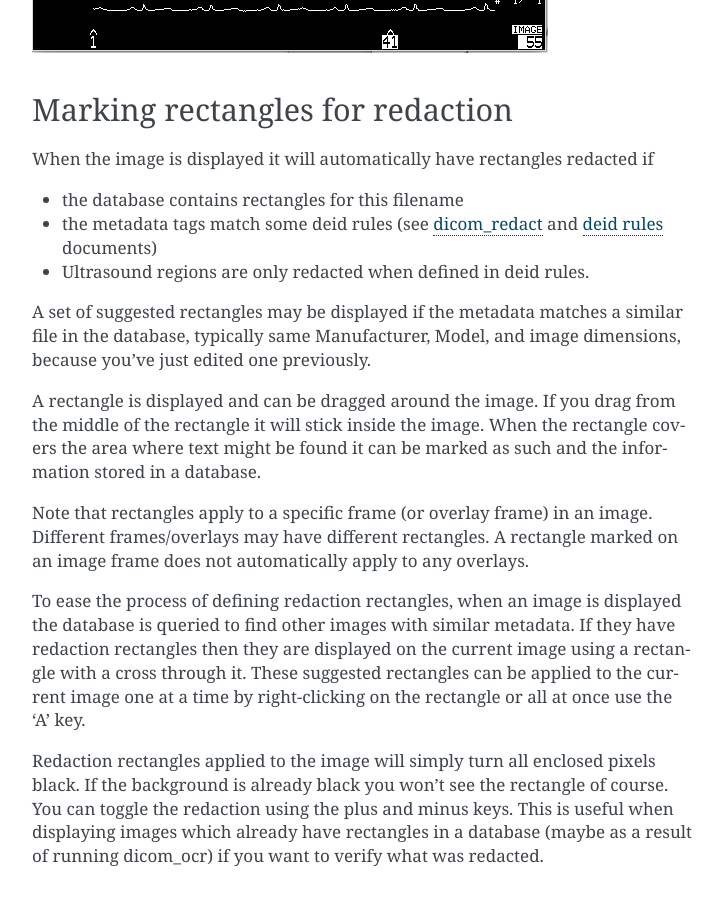
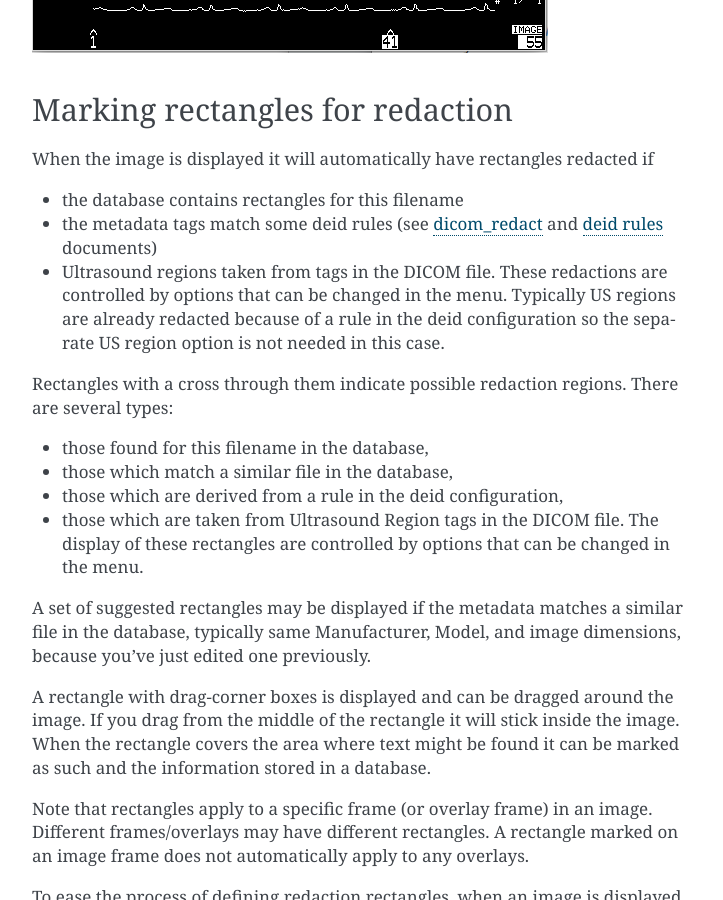
Before and after one commit to SMI/dicompixelanon, a Sphinx documentation site: the page built from doc/dcmaudit.md, in a window 1280 px wide and 900 px high, scrolled down 2435 px. Shown: the whole window, without its empty margins (388-1111 px from the left). Built offline with Sphinx 7.4.7, drawn with Linux system fonts in a browser that asks for light colours.

Commit message:
Update doc

```diff
--- a/doc/dcmaudit.md
+++ b/doc/dcmaudit.md
@@ -83,13 +83,24 @@ When the image is displayed it will automatically have rectangles redacted if
 * the database contains rectangles for this filename
 * the metadata tags match some deid rules
 (see [dicom_redact](dicom_redact.md) and [deid rules](deidrules.md) documents)
-* Ultrasound regions are only redacted when defined in deid rules.
+* Ultrasound regions taken from tags in the DICOM file.
+These redactions are controlled by options that can be changed in the menu.
+Typically US regions are already redacted because of a rule in the deid
+configuration so the separate US region option is not needed in this case.
+
+Rectangles with a cross through them indicate possible redaction regions.
+There are several types:
+* those found for this filename in the database,
+* those which match a similar file in the database,
+* those which are derived from a rule in the deid configuration,
+* those which are taken from Ultrasound Region tags in the DICOM file.
+The display of these rectangles are controlled by options that can be changed in the menu.
 
 A set of suggested rectangles may be displayed if the metadata matches
 a similar file in the database, typically same Manufacturer, Model, and
 image dimensions, because you've just edited one previously.
 
-A rectangle is displayed and can be dragged around the image.
+A rectangle with drag-corner boxes is displayed and can be dragged around the image.
 If you drag from the middle of the rectangle it will stick inside the image.
 When the rectangle covers the area where text might be found it can be
 marked as such and the information stored in a database.
```
